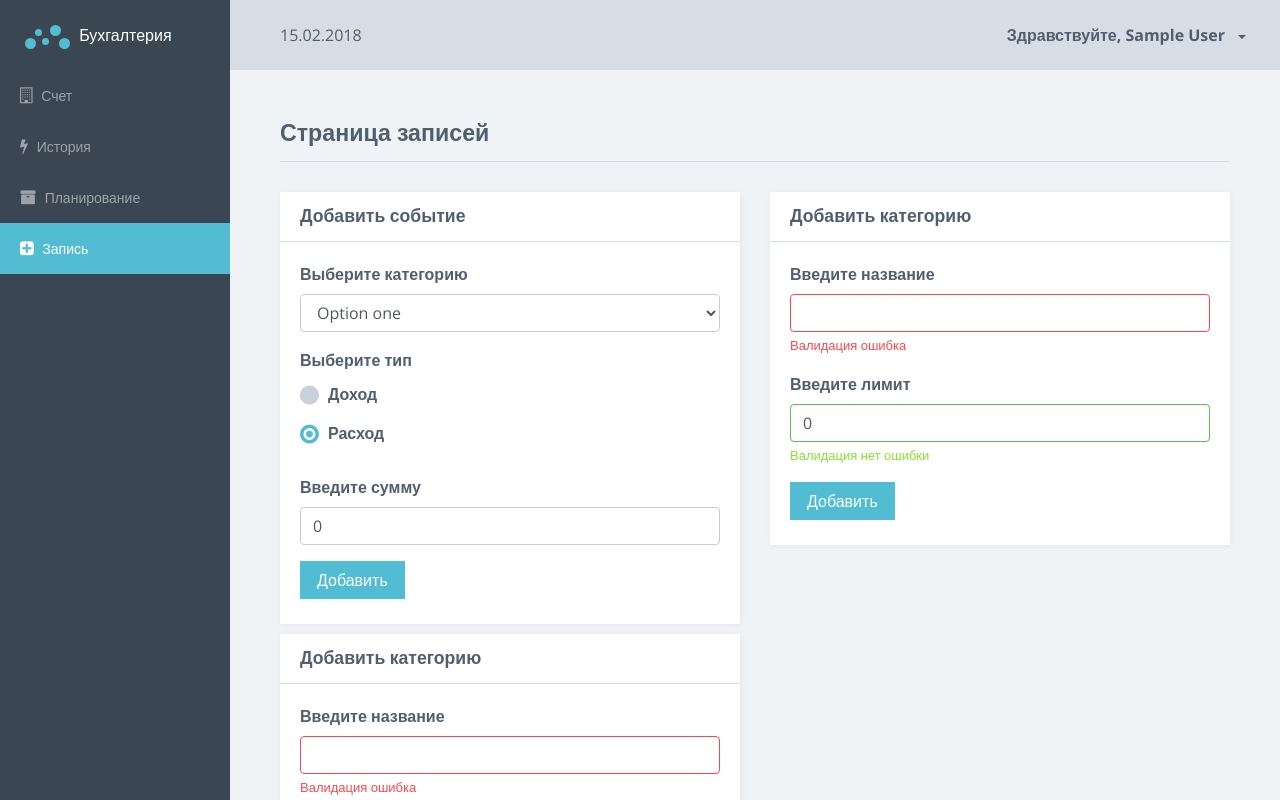
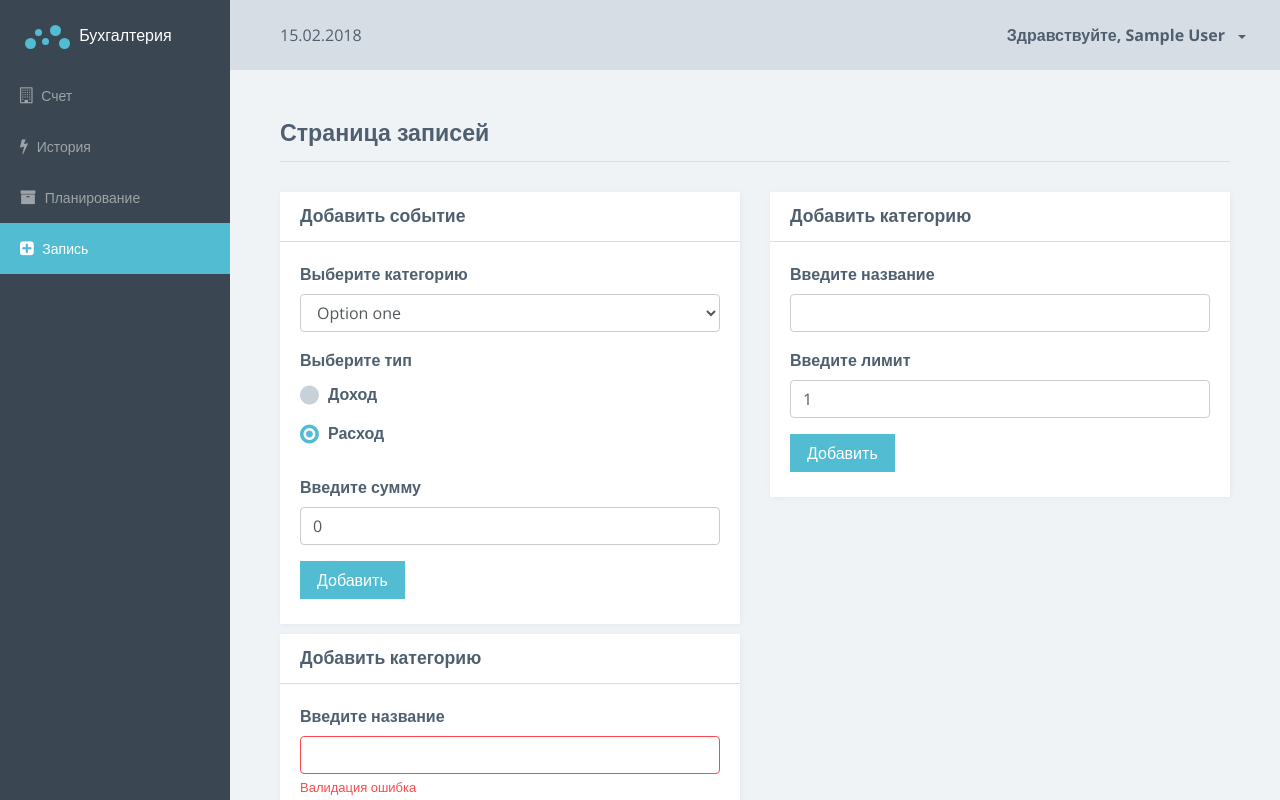
Before and after one commit to adherents/family-budget, an Angular app: page /system/records in a window 1280 px wide. Built offline with nearby package versions, Linux system fonts and the light colour scheme; sample sign-in values are in the browser's storage.

Commit message:
adding category functionality

```diff
--- a/src/app/system/records-page/add-category/add-category.component.html
+++ b/src/app/system/records-page/add-category/add-category.component.html
@@ -5,16 +5,45 @@
 		</div>
 	</div>
 	<div class="card-block">
-		<form>
-			<div class="form-group has-error">
+		<form #f="ngForm" (ngSubmit)="onSubmit(f)">
+			<div
+				class="form-group"
+				[ngClass]="{'has-error': name.invalid && name.touched}"
+			>
 				<label class="control-label" for="category-name">Введите название</label>
-				<input type="text" id="category-name" class="form-control">
-				<span class="form-help-text">Валидация ошибка</span>
+				<input
+					type="text"
+					id="category-name"
+					class="form-control"
+					ngModel
+					#name="ngModel"
+					name="name"
+					required
+				>
+				<span
+					*ngIf="name.invalid && name.touched"
+					class="form-help-text"
+				>Название не может быть пустым.</span>
 			</div>
-			<div class="form-group has-success">
+			<div
+				class="form-group"
+				[ngClass]="{'has-error': amount.invalid && amount.touched}"
+			>
 				<label class="control-label" for="category-value">Введите лимит</label>
-				<input type="number" value="0" id="category-value" class="form-control">
-				<span class="form-help-text">Валидация нет ошибки</span>
+				<input
+					type="number"
+					id="category-value"
+					class="form-control"
+					[ngModel]="1"
+					name="amount"
+					#amount="ngModel"
+					required
+					min="1"
+				>
+				<span
+					*ngIf="amount.invalid && amount.touched"
+					class="form-help-text"
+				>Поле не может быть пустым.</span>
 			</div>
 			<button type="submit" class="btn btn-primary">Добавить</button>
 		</form>
--- a/src/app/system/records-page/add-category/add-category.component.ts
+++ b/src/app/system/records-page/add-category/add-category.component.ts
@@ -1,15 +1,31 @@
-import { Component, OnInit } from '@angular/core';
+import { Component, Output, EventEmitter } from '@angular/core';
+import { NgForm } from '@angular/forms';
+
+import { CategoriesService } from '../../shared/services/categories.service';
+import { Category } from '../../shared/models/category.model';
 
 @Component({
   selector: 'fb-add-category',
   templateUrl: './add-category.component.html',
   styleUrls: ['./add-category.component.scss']
 })
-export class AddCategoryComponent implements OnInit {
+export class AddCategoryComponent {
+  @Output() onCategoryAdd = new EventEmitter<Category>();
 
-  constructor() { }
+  constructor(private categoriesService: CategoriesService) { }
 
-  ngOnInit() {
+  onSubmit(form: NgForm) {
+    let { name, amount } = form.value;
+    if (amount < 0) amount *= -1;
+
+    const category = new Category(name, amount);
+
+    this.categoriesService.addCategory(category)
+      .subscribe((category: Category) => {
+        form.reset();
+        form.form.patchValue({amount: 1});
+        this.onCategoryAdd.emit(category);
+      });
   }
 
 }
--- a/src/app/system/records-page/records-page.component.html
+++ b/src/app/system/records-page/records-page.component.html
@@ -10,7 +10,7 @@
 			<fb-add-event></fb-add-event>
 		</div>
 		<div class="col-md-6">
-			<fb-add-category></fb-add-category>
+			<fb-add-category (onCategoryAdd)="newCategoryAdded($event)"></fb-add-category>
 		</div>
 	</div>
 	<div class="row">
--- a/src/app/system/records-page/records-page.component.ts
+++ b/src/app/system/records-page/records-page.component.ts
@@ -1,4 +1,6 @@
 import { Component, OnInit } from '@angular/core';
+
+import { Category } from '../shared/models/category.model';
 
 @Component({
   selector: 'fb-records-page',
@@ -12,4 +14,8 @@ export class RecordsPageComponent implements OnInit {
   ngOnInit() {
   }
 
+  newCategoryAdded(category: Category) {
+    //add to array
+  }
+
 }
--- a/src/app/system/shared/models/category.model.ts
+++ b/src/app/system/shared/models/category.model.ts
@@ -0,0 +1,7 @@
+export class Category {
+    constructor(
+        public name: string,
+        public amount: number,
+        public id?: number
+    ) {}
+}
--- /dev/null
+++ b/src/app/system/shared/services/categories.service.ts
@@ -0,0 +1,17 @@
+import { Injectable } from '@angular/core';
+import { Http } from '@angular/http';
+import { Observable } from 'rxjs/Observable';
+
+import { BaseApi } from '../../../shared/core/base-api';
+import { Category } from '../models/category.model';
+
+@Injectable()
+export class CategoriesService extends BaseApi {
+    constructor(public http: Http) {
+        super(http);
+    }
+
+    addCategory(category: Category): Observable<Category> {
+        return this.post('categories', category);
+    }
+}
--- a/src/app/system/system.module.ts
+++ b/src/app/system/system.module.ts
@@ -18,6 +18,7 @@ import { MomentPipe } from './shared/pipes/moment.pipe';
 import { AddEventComponent } from './records-page/add-event/add-event.component';
 import { AddCategoryComponent } from './records-page/add-category/add-category.component';
 import { EditCategoryComponent } from './records-page/edit-category/edit-category.component';
+import { CategoriesService } from './shared/services/categories.service';
 
 
 @NgModule({
@@ -44,7 +45,8 @@ import { EditCategoryComponent } from './records-page/edit-category/edit-categor
         EditCategoryComponent
     ],
     providers: [
-        BillService
+        BillService,
+        CategoriesService
     ],
 })
 export class SystemModule { }
```
